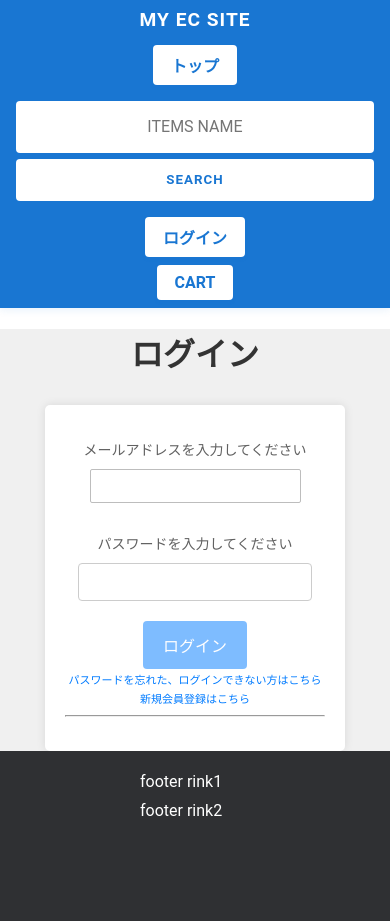
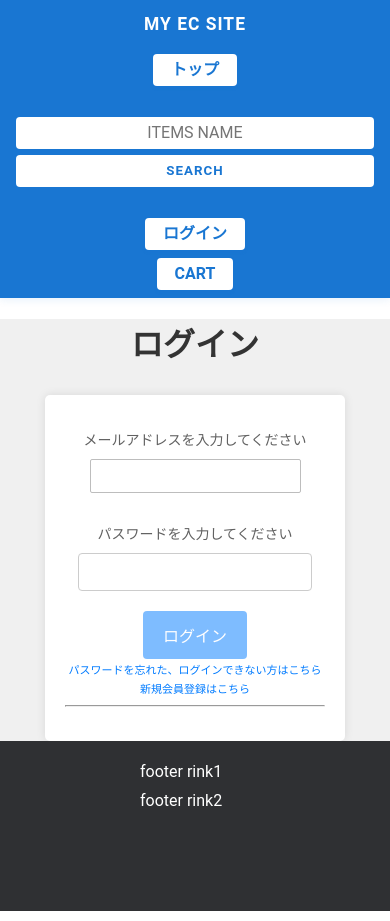
Before and after one commit to sawa-pascal/portfolio-ec-site, an Angular app: page /login in a window 390 px wide. Built offline with nearby package versions, Linux system fonts and the light colour scheme.

Commit message:
ヘッダーの表示物の高さの基準を作成しそろえた

```diff
--- a/src/app/header/header.component.scss
+++ b/src/app/header/header.component.scss
@@ -1,3 +1,6 @@
+
+$content-height: 32px;
+
 header {
   width: 100%;
   min-height: 68px;
@@ -10,23 +13,26 @@ header {
   box-shadow: 0 2px 8px 0 rgba(25, 118, 210, 0.1);
   gap: 0 16px;
   text-align: center;
+  height: $content-height;
 }
 
 h1 {
   color: #fff;
   margin: 0;
-  font-size: 2.2rem;
+  font-size: $content-height;
   letter-spacing: 1px;
   font-weight: 700;
   white-space: nowrap;
   text-align: center;
+  height: $content-height;
+  line-height: $content-height;
 }
 
 .search-items {
   display: flex;
   align-items: center;
-  gap: 8px;
-  height: 32px;
+  gap: $content-height / 4;
+  height: $content-height;
   min-width: 0;
   max-width: 400px;
 }
@@ -36,17 +42,18 @@ h1 {
   min-width: 0;
   border-radius: 4px;
   border: none;
-  font-size: 1rem;
+  font-size: $content-height / 2;
   outline: none;
-  height: 100%;
+  height: $content-height;
   background: #fff;
   text-align: center;
+  line-height: $content-height;
 }
 
 .search-items button {
-  margin-left: 5px;
-  padding: 0 18px;
-  height: 100%;
+  margin-left: $content-height / 6;
+  padding: 0 $content-height / 1.777;
+  height: $content-height;
   border-radius: 4px;
   border: none;
   background: #fff;
@@ -55,6 +62,7 @@ h1 {
   letter-spacing: 1px;
   cursor: pointer;
   text-align: center;
+  line-height: $content-height;
 }
 .search-items button:hover {
   background: #e3f2fd;
@@ -64,14 +72,16 @@ h1 {
 .button {
   display: inline-flex;
   align-items: center;
-  padding: 8px 18px;
+  padding: ($content-height - 18px) $content-height / 1.777;
   border: none;
   border-radius: 4px;
-  font-size: 1rem;
+  font-size: $content-height / 2;
   font-weight: 600;
-  margin-left: 12px;
+  margin-left: $content-height / 2.666;
   cursor: pointer;
   text-align: center;
+  height: $content-height;
+  line-height: $content-height;
 }
 
 .fancy-button {
@@ -80,6 +90,8 @@ h1 {
   box-shadow: 0 2px 4px rgba(25, 118, 210, 0.07);
   transition: background 0.2s, color 0.2s;
   text-align: center;
+  height: $content-height;
+  line-height: $content-height;
 }
 .fancy-button:hover {
   background-color: #e3f2fd;
@@ -88,7 +100,9 @@ h1 {
 
 .fancy-button i.material-icons {
   color: #1976d2;
-  padding-right: 4px;
+  padding-right: $content-height / 8;
+  height: $content-height;
+  line-height: $content-height;
 }
 
 .user-menu {
@@ -96,19 +110,23 @@ h1 {
   display: inline-block;
   text-align: center;
   margin: 0;
+  height: $content-height;
+  line-height: $content-height;
 }
 
 .user-name {
   color: #fff;
   margin: 0;
-  font-size: 1.1rem;
+  font-size: $content-height / 1.5;
   font-weight: 600;
   cursor: pointer;
   user-select: none;
-  padding: 4px 8px;
+  padding: $content-height / 8 $content-height / 4;
   border-radius: 4px;
   transition: background 0.2s;
   text-align: center;
+  height: $content-height;
+  line-height: $content-height;
 }
 .user-name:hover, .user-name:active {
   background: rgba(255, 255, 255, 0.15);
@@ -116,30 +134,36 @@ h1 {
 
 .dropdown-menu {
   right: 0;
-  min-width: 140px;
+  min-width: $content-height * 4.375;
   background: #fff;
   color: #1976d2;
   border-radius: 8px;
   box-shadow: 0 2px 8px rgba(60, 60, 80, 0.1);
   list-style: none;
   margin: 0;
-  padding: 8px 0;
+  padding: $content-height / 4 0;
   z-index: 100;
   font-weight: 500;
   text-align: center;
+  height: $content-height;
+  line-height: $content-height;
 
   li {
     width: 100%;
+    height: $content-height;
+    line-height: $content-height;
   }
 
   a {
     display: block;
-    padding: 8px 24px;
+    padding: $content-height / 4 $content-height * 0.75;
     color: #1976d2;
     text-decoration: none;
     transition: background 0.2s, color 0.2s;
     border: none;
     text-align: center;
+    height: $content-height;
+    line-height: $content-height;
   }
 }
 
@@ -153,6 +177,8 @@ h1 {
   color: #f44336;
   font-weight: 600;
   text-align: center;
+  height: $content-height;
+  line-height: $content-height;
 }
 
 @media (max-width: 1080px) {
@@ -161,7 +187,7 @@ h1 {
     padding: 10px 8px;
     height: auto;
     min-height: 60px;
-    gap: 8px 0;
+    gap: $content-height / 4 0;
     justify-content: center;
     text-align: center;
   }
@@ -170,15 +196,20 @@ h1 {
     flex: 1 1 100px;
     justify-content: center;
     text-align: center;
+    height: $content-height;
   }
   h1 {
-    font-size: 1.6rem;
+    font-size: $content-height * 0.727;
     text-align: center;
+    height: $content-height;
+    line-height: $content-height;
   }
 
   .fancy-button{
     text-align: center;
     margin: 0px 10px;
+    height: $content-height;
+    line-height: $content-height;
   }
 }
 @media (max-width: 720px) {
@@ -186,14 +217,18 @@ h1 {
     flex-direction: column;
     align-items: stretch;
     padding: 8px 4vw;
-    gap: 8px 0;
+    gap: $content-height / 4 0;
     text-align: center;
     justify-content: center;
+    height: auto;
+    min-height: unset;
   }
   h1 {
-    font-size: 1.2rem;
+    font-size: $content-height * 0.545;
     margin-bottom: 6px;
     text-align: center;
+    height: $content-height;
+    line-height: $content-height;
   }
   .search-items {
     width: 100%;
@@ -202,7 +237,7 @@ h1 {
     margin: 8px 0;
     flex-direction: column;
     height: auto;
-    gap: 6px;
+    gap: $content-height / 5.33;
     justify-content: center;
     text-align: center;
   }
@@ -212,20 +247,28 @@ h1 {
     min-width: 0;
     margin-left: 0;
     text-align: center;
+    height: $content-height;
+    line-height: $content-height;
   }
   .user-menu {
     width: 100%;
     text-align: center;
+    height: $content-height;
+    line-height: $content-height;
   }
   .dropdown-menu {
     left: 0;
     right: unset;
-    min-width: 140px;
+    min-width: $content-height * 4.375;
     text-align: center;
+    height: $content-height;
+    line-height: $content-height;
   }
 
   .fancy-button{
     text-align: center;
     margin: auto;
+    height: $content-height;
+    line-height: $content-height;
   }
 }
```
